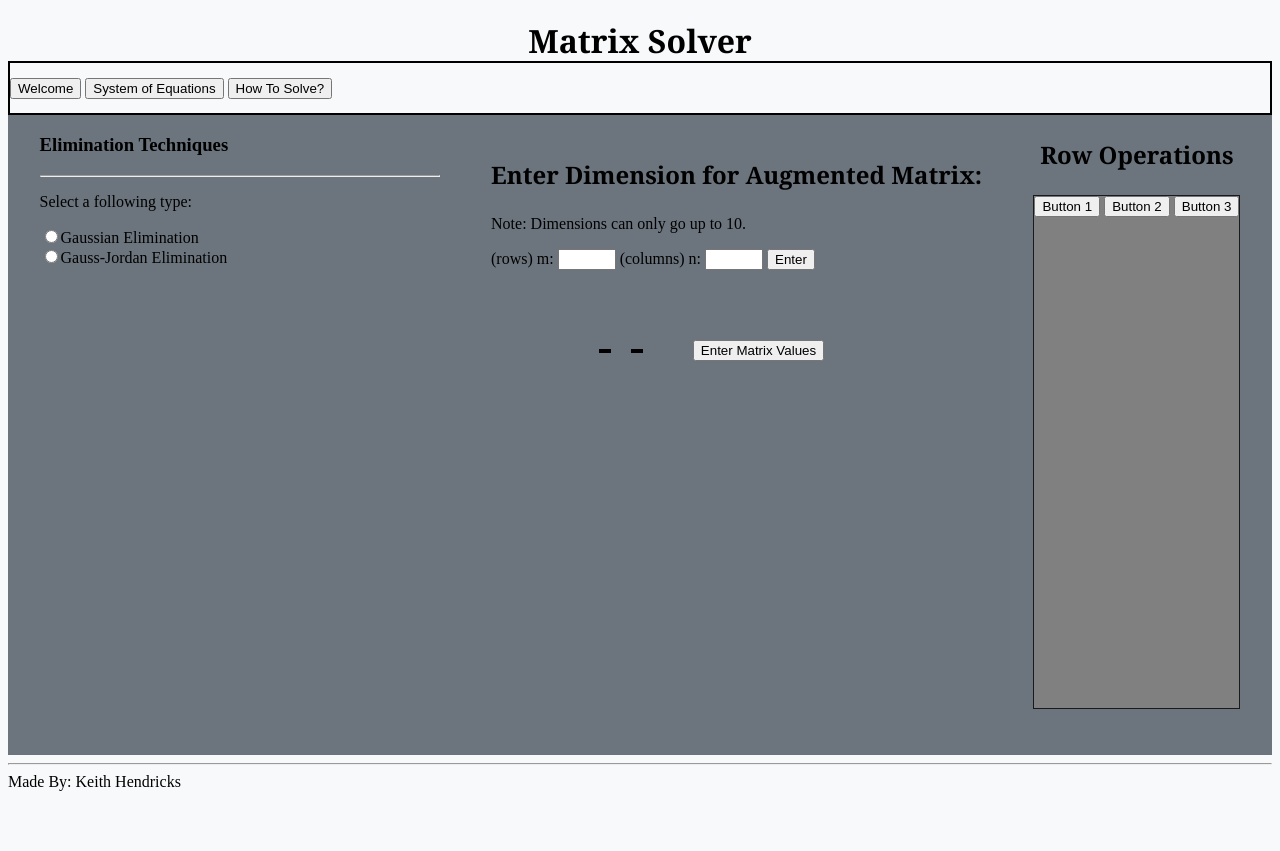
After one commit to Khendricks16/Matrix_Solver, a Flask app: page /system-of-equations in a window 1280 px wide. The commit adds this page. Run offline with Flask 3, Linux system fonts and the light colour scheme; parts of the project's set-up code (start-up, migrations or seed data) failed here and were passed over.

Commit message:
Rough draft of system of equations webpage.

```diff
--- a/app/app.py
+++ b/app/app.py
@@ -1,24 +1,101 @@
 from flask import Flask
-from flask import render_template
+from flask import render_template, request, abort
+
+from app.matrix import Matrix
+
+from fractions import Fraction
 
 app = Flask(__name__)
 
 @app.route("/")
 def index():
-    return render_template("welcome.html")
+    return render_template("index.html")
 
-@app.route("/3x3Solver")
-def threexthree_solver():
-    return render_template("3x3_solver.html")
+def is_valid_matrix_dimensions(m: str, n: str) -> bool:
 
-@app.route("/4x4Solver")
-def fourxfour_solver():
-    return render_template("4x4_solver.html")
+    if not m.isnumeric() or not n.isnumeric():
+        return False
 
-@app.route("/nxnSolver")
-def nxn_solver():
-    return render_template("nxn_solver.html")
+    try:
+        if not int(m) > 0 or not int(m) <= 10:
+            # Invalid m
+            return False
+        elif not int(n) > 1 or not int(n) <= 10:
+            # Invalid n
+            return False
+        else:
+            # Both are valid dimensions
+            return True
+    except ValueError:
+        # Both dimensions were not integers
+        return False
 
-@app.route("/how-to-solve?")
+
+def process_matrix_data(data, m, n) -> list:
+    user_matrix_data = []
+
+    curr_row = []
+    for i, entry in enumerate(data):
+        try:
+            if i % n == 0:
+                # Start of a new row
+                if curr_row:
+                    user_matrix_data.append(curr_row)
+
+                curr_row = []
+
+            curr_row.append(Fraction(data[entry]))
+
+
+        except ValueError:
+        # Invalid Entry
+            abort(400, description="Invalid Matrix Values")
+
+    # End of loop, account for very last row as well
+    user_matrix_data.append(curr_row)
+
+
+    user_matrix = Matrix(user_matrix_data, (m, n))
+    return user_matrix
+
+@app.route("/system-of-equations", methods=['GET', 'POST'])
+def system_of_equation():
+    # Get dimension parameters
+    m = request.args.get('m') if request.args.get('m') else str()
+    n = request.args.get('n') if request.args.get('n') else str()
+
+    # User hasn't submitted any data for matrix dimensions
+    if request.method == 'GET' and not m and not n:
+        return render_template("system-of-equations.html", dimensions=(0,0))
+
+    # Validate Matrix Dimensions
+    if not is_valid_matrix_dimensions(m, n):
+        # Invalid dimensions
+        abort(400, description="Invalid Matrix Dimensions")
+    else:
+        # Valid dimensions
+        m, n = int(m), int(n)
+
+    # User has submitted proper data for matrix dimensions
+    if request.method == 'GET':
+        return render_template("system-of-equations.html", dimensions=(m, n))
+
+
+    # User submitted Matrix data
+    if request.method == 'POST':
+        matrix = process_matrix_data(request.form, m, n)
+
+        # Solve System
+        if request.args.get("method") == "gaussian-elimination":
+            matrix.gaussian_elimination()
+        elif request.args.get("method") == "gauss-jordan-elimination":
+            matrix.gaussian_elimination(gauss_jordan=True)
+
+        # TODO: Implement updates to Row Operations section of page
+
+        return render_template("system-of-equations.html", dimensions=(m, n))
+
+
+@app.route("/how-to-solve")
 def how_to_solve():
     return render_template("how_to_solve.html")
--- a/app/static/css/style.css
+++ b/app/static/css/style.css
@@ -1,33 +1,8 @@
+/* Base styles */
 :root {
     background-color: #F8F9FA;
 }
 
-/* classes */
-.grid-container {
-    display: grid;
-    grid-template-columns: auto auto auto;
-}
-
-.grid-item {
-    border: 1px solid rgba(0, 0, 0, 0.8);
-    font-size: 30px;
-    text-align: center;
-}
-
-
-/* ids */
-#page-options {
-    border: 2px solid black;
-    height: 50px;
-    display: flex;
-}
-
-#matrix {
-    border: 2px solid black;
-    width: 45%;
-}
-
-/* elements */
 h1 {
     text-align: center;
     line-height: 5vh;
@@ -40,12 +15,29 @@ header {
 }
 
 section {
-    background-color: #6C757D;
-    height: 80vh;
-    margin-left: 100px;
-    margin-right: 100px;
+    height: 100%;
 }
 
 footer {
     height: 10vh;
 }
+
+
+/* Layout */
+#content {
+    display: flex;
+    justify-content: space-evenly;
+    align-items: center;
+    background-color: #6C757D;
+    height: 80vh;
+
+}
+
+
+#page-options {
+    display: flex;
+    align-items: center;
+    border: 2px solid black;
+    height: 50px;
+
+}
--- /dev/null
+++ b/app/static/css/system_of_equations.css
@@ -0,0 +1,94 @@
+/* Specific Elements */
+#matrix-dimensions {
+    padding: 20px;
+}
+
+.grid-item {
+    border: 1px solid rgba(0, 0, 0, 0.8);
+}
+
+#matrix-values-submit {
+    margin: 50px;
+}
+
+#left-matrix-bracket, #right-matrix-bracket{
+    display: flex;
+    flex-direction: column;
+    justify-content: center;
+}
+
+#left-vertical-line, #left-matrix-bracket {
+    margin-right: 10px;
+}
+
+#right-vertical-line, #right-matrix-bracket {
+    margin-left: 10px;
+}
+
+#row-operations-scroll {
+    overflow-y: auto;
+    background-color: gray;
+    border: 1px solid rgba(0, 0, 0, 0.8);
+    height: 80%;
+
+}
+
+/* Layout */
+
+#matrix-content {
+    display: flex;
+    flex-direction: column;
+    align-items: center;
+}
+
+#matrix-values {
+    display: grid;
+    gap: 5px;
+    justify-content: center;
+    align-content: center;
+}
+
+#matrix-form {
+    display: flex;
+    justify-content: center;
+}
+
+
+/* Classes */
+.number-entry {
+    text-align: center;
+    width: 50px;
+}
+
+.form-container {
+    display: flex;
+    flex-direction: column;
+    width: 400px;
+    margin: 0 auto;
+}
+
+.method-option {
+    margin-bottom: 20px;
+}
+
+.method-option label {
+    display: block;
+    margin-bottom: 5px;
+}
+
+.method-option input[type="radio"] {
+    margin-right: 10px;
+}
+
+
+.horizontal-line {
+    width: auto;
+    height: 2px;
+    background-color: black;
+
+}
+
+.vertical-line {
+    width: 2px;
+    background-color: black;
+}
--- /dev/null
+++ b/app/static/js/radio_button.js
@@ -0,0 +1,33 @@
+// Unselects solving method option when clicked
+document.addEventListener("DOMContentLoaded", () => {
+    // Get all radio buttons
+
+    let lastClicked = null;
+    const radioButtons = document.querySelectorAll("input[type=radio]").forEach(function(button) {
+        button.addEventListener("click", function() {
+            if (lastClicked == button && button.checked){
+                // Un-toggle a selected option
+                button.checked = false;
+
+                // Remove its URL parameter
+                const queryParamas = new URLSearchParams(window.location.search);
+                queryParamas.delete("method");
+
+                history.pushState(null, null, "?"+queryParamas.toString());
+
+                lastClicked = null;
+            }
+            else{
+                // Keep track of last button clicked
+                lastClicked = button;
+
+                //  Update URL parameter based on option that was selected
+                const queryParamas = new URLSearchParams(window.location.search);
+                queryParamas.set("method", button.id);
+
+                history.pushState(null, null, "?"+queryParamas.toString());
+
+            }
+        })
+    })
+})
--- /dev/null
+++ b/app/static/js/update_matrix_dimension.js
@@ -0,0 +1,104 @@
+function setUpTemplateArea(gridContainer, m, n) {
+    // Template Area should look like:
+    // ex. given that parameters m and n represent a 3x3 matrix
+    // "num_0 num_1 augmentation-line num_2"
+    // "num_3 num_4 augmentation-line num_5"
+    // "num_6 num_7 augmentation-line num_8"
+
+    let gridTemplateAreas = [];
+
+    currEntry = 0;
+
+    // Iterate through both rows and columns
+    for (i = 0; i < m; i++) {
+        currRow = `"`;
+
+        for (j = 0; j < n; j++) {
+            // At the last iteration
+            if (j == n - 1) {
+                // Add to template area
+                currRow += `augmentation-line entry${currEntry}`;
+
+                // Add class to specific entry
+                document.getElementById(`num_${currEntry}`).style.gridArea = `entry${currEntry}`;
+
+                currEntry++;
+            }
+            else {
+                // Add to template area
+                currRow += `entry${currEntry} `;
+
+                // Add class to specific entry
+                document.getElementById(`num_${currEntry}`).style.gridArea = `entry${currEntry}`;
+
+                currEntry++;
+            }
+        }
+        // Push current string row to the array
+        currRow += `"`
+        gridTemplateAreas.push(currRow);
+    }
+
+    // Set grid-template-areas css property to the created gridTemplateAreas
+    gridContainer.style.gridTemplateAreas = gridTemplateAreas.join(`\n`);
+    console.log(gridTemplateAreas.join(`\n`));
+}
+
+
+function addAugmentationLine(m, n) {
+    // Changes the css grid matrix-values to be tailored towards the
+    // given matrix dimensions from the parameters.
+
+    // Get the grid container
+    const matrixValues = document.getElementById("matrix-values");
+
+    // Set the number of rows and columns
+    matrixValues.style.gridTemplateRows = `repeat(${m}, auto)`;
+    matrixValues.style.gridTemplateColumns = `repeat(${n + 1}, 1fr)`;
+
+    // Create html element for augmentation line
+    const augmentationLine = document.createElement("div");
+    augmentationLine.classList.add("vertical-line");
+    augmentationLine.style.gridArea = "augmentation-line";
+    matrixValues.appendChild(augmentationLine);
+
+    // Set up css grid to proper form
+    setUpTemplateArea(matrixValues, m, n);
+}
+
+
+function updateMatrixBrackets(m) {
+    const bracketLines = document.getElementsByClassName("vertical-line");
+    const bracketLinesArray = Array.prototype.slice.call(bracketLines);
+
+    bracketLinesArray.forEach(function(element){
+        element.style.height = `calc(${m} * 30px)`;
+    });
+}
+
+
+function updateRowLabels(m) {
+    return;
+}
+
+
+document.addEventListener("DOMContentLoaded", () => {
+    // Get m x n parameters
+    const params = new URLSearchParams(window.location.search);
+    const m = parseInt(params.get('m'), 10);
+    const n = parseInt(params.get('n'), 10);
+
+    if (m && n) {
+        // Add augmentation line when possible
+        if (n > 1){
+            addAugmentationLine(m, n);
+        }
+
+        // Update matrix brackets size
+        updateMatrixBrackets(m);
+
+        // Update positioning of row labels
+        updateRowLabels(m);
+    }
+
+})
--- a/app/templates/4x4_solver.html
+++ /dev/null
@@ -1,3 +0,0 @@
-{% extends 'base.html' %}
-
-{% block title %}4x4 Matrix Solver {% endblock %}
--- a/app/templates/base.html
+++ b/app/templates/base.html
@@ -5,29 +5,22 @@
         <meta name="viewport" content="width=device-width, initial-scale=1">
         <title>{% block title %}{% endblock %}</title>
         <link rel="stylesheet" type="text/css" href="{{ url_for('static', filename='css/style.css') }}">
+        {% block css_files %}{% endblock %}
     </head>
     <body>
         <header><h1>Matrix Solver</h1></header>
-        <section>
+        <main>
+            <div id="page-options">
+                <nav>
+                    <button type="button" onclick="window.location.href='/'">Welcome</button>
+                    <button type="button" onclick="window.location.href='/system-of-equations'">System of Equations</button>
+                    <button type="button" onclick="window.location.href='/how-to-solve'">How To Solve?</button>
+                </nav>
+            </div>
             <div id="content">
-                <div id="page-options">
-                    <nav>
-                        <button type="button" onclick="window.location.href='/'">Welcome</button>
-                        <button type="button" onclick="window.location.href='/3x3Solver'">3x3 Matrix</button>
-                        <button type="button" onclick="window.location.href='/4x4Solver'">4x4 Matrix</button>
-                        <button type="button" onclick="window.location.href='/nxnSolver'">nxn Matrix</button>
-                        <button type="button" onclick="window.location.href='/how-to-solve?'">How To Solve?</button>
-                    </nav>
-                </div>
-                <main>
-                    <div id="matrix-content">
-                        <div id="matrix" class="grid-container">
-                            {% block matrix %}{% endblock %}
-                        </div>
-                    </div>
-                </main>
+                {% block main_content %}{% endblock %}
             </div>
-        </section>
+        </main>
         <footer><hr>Made By: Keith Hendricks</footer>
     </body>
 </html>
--- a/app/templates/nxn_solver.html
+++ /dev/null
@@ -1,3 +0,0 @@
-{% extends 'base.html' %}
-
-{% block title %}nxn Matrix Solver {% endblock %}
--- /dev/null
+++ b/app/templates/system-of-equations.html
@@ -0,0 +1,66 @@
+{% extends 'base.html' %}
+
+{% block title %} System of Equations{% endblock %}
+{%block css_files %}
+<link rel="stylesheet" type="text/css" href="{{ url_for('static', filename='css/system_of_equations.css') }}">
+{% endblock %}
+
+
+{% block main_content %}
+<section id="elimination-techniques">
+    <h3>Elimination Techniques</h3>
+    <hr>
+    <p>Select a following type:</p>
+    <form action="/system-of-equations?m={{dimensions[0]}}&n={{dimensions[1]}}" method="post" id="solving-method" class="form-container">
+        <label><input type="radio" id="gaussian-elimination" name="method">Gaussian Elimination</label>
+        <label><input type="radio" id="gauss-jordan-elimination" name="method">Gauss-Jordan Elimination</label>
+    </form>
+    <script src="{{ url_for('static', filename='js/radio_button.js') }}"></script>
+
+</section>
+<section id="matrix-content">
+    <div id="matrix-dimensions">
+        <h1 >Enter Dimension for Augmented Matrix:</h1>
+        <p>Note: Dimensions can only go up to 10.</p>
+        <form action="/system-of-equations" method="get" id="dimension_form">
+            <label for="m-btn">(rows) m: </label>
+            <input type="text" name="m" id="m-btn" class="number-entry">
+            <label for="n-btn">(columns) n: </label>
+            <input type="text" name="n" id="n-btn" class="number-entry">
+            <input type="submit" value="Enter">
+        </form>
+    </div>
+    <div id="matrix">
+        {% if dimensions %}
+            <form action="/system-of-equations?m={{dimensions[0]}}&n={{dimensions[1]}}" method="post" id="matrix-form">
+                <div id="left-matrix-bracket">
+                    <div class="horizontal-line"></div>
+                    <div class="vertical-line" id="left-vertical-line"></div>
+                    <div class="horizontal-line"></div>
+                </div>
+                <div id="matrix-values">
+                    {% for i in range(dimensions[0] * dimensions[1]) %}
+                    <input class="grid-item number-entry" type="text" id="num_{{i}}" name="num_{{i}}">
+                    {% endfor %}
+                </div>
+                <div id="right-matrix-bracket">
+                    <div class="horizontal-line"></div>
+                    <div class="vertical-line" id="right-vertical-line"></div>
+                    <div class="horizontal-line"></div>
+                </div>
+                <input id="matrix-values-submit" type="submit" value="Enter Matrix Values">
+            </form>
+            <script src="{{ url_for('static', filename='js/update_matrix_dimension.js') }}"></script>
+        {% endif %}
+    </div>
+</section>
+<section id="row-operations">
+    <h1>Row Operations</h1>
+    <div id="row-operations-scroll">
+        <button>Button 1</button>
+        <button>Button 2</button>
+        <button>Button 3</button>
+    </div>
+</section>
+
+{% endblock %}
```
Also changed, not shown: app/templates/3x3_solver.html (deleted, +0 -15 lines), app/templates/index.html (renamed from app/templates/welcome.html).
